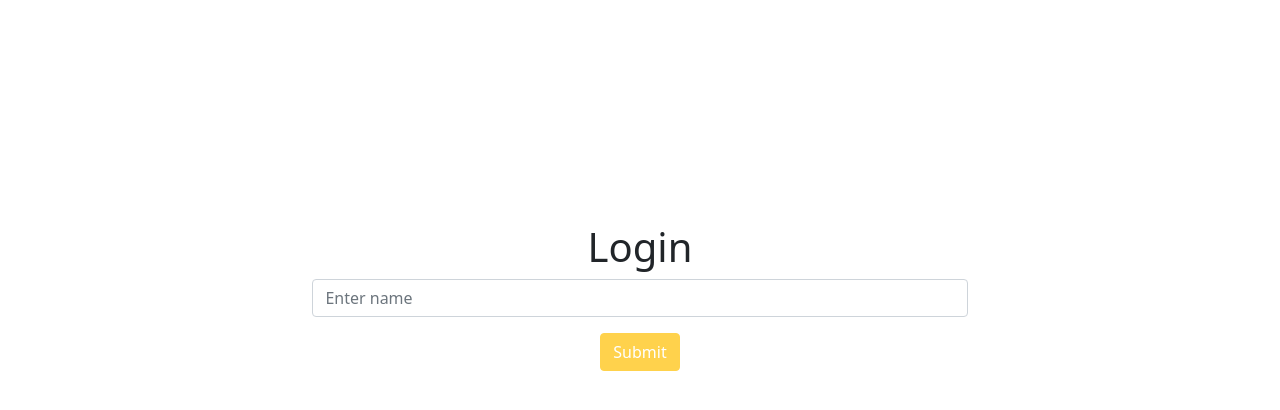
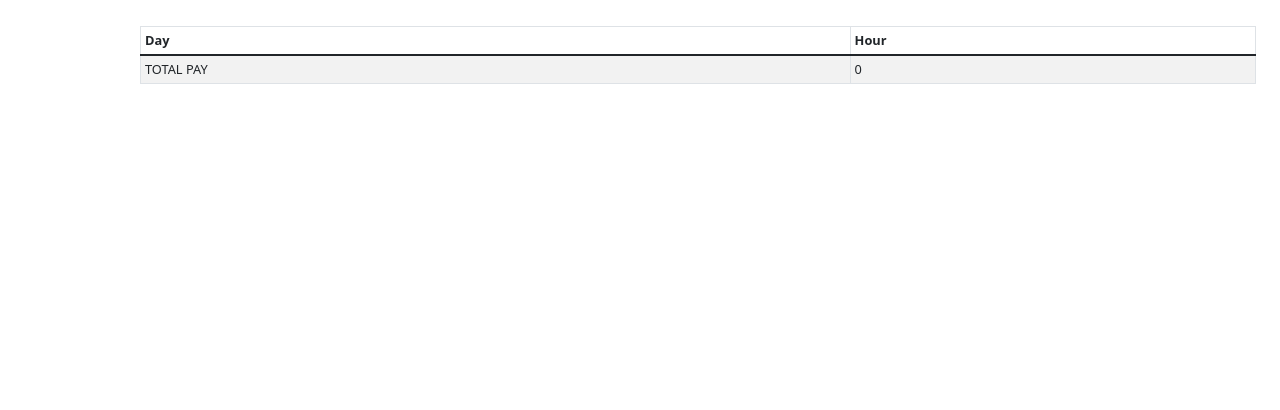
Before and after one commit to mertovich/mss, a React (Create React App) app in the folder web/: page /mss/month in a window 1280 px wide. Shown: the top 410 px of the page. Built offline with nearby package versions, Linux system fonts and the light colour scheme.

Commit message:
add(Table)

```diff
--- a/web/package.json
+++ b/web/package.json
@@ -14,6 +14,7 @@
     "react": "^18.1.0",
     "react-bootstrap": "^2.4.0",
     "react-dom": "^18.1.0",
+    "react-router-dom": "^6.3.0",
     "react-scripts": "5.0.1",
     "typescript": "^4.6.4",
     "web-vitals": "^2.1.4"
--- a/web/public/index.html
+++ b/web/public/index.html
@@ -28,7 +28,7 @@
   </head>
   <body>
     <noscript></noscript>
-    <div id="root"></div>
+    <div id="root">MSS</div>
     <!--
       This HTML file is a template.
       If you open it directly in the browser, you will see an empty page.
--- a/web/src/App.tsx
+++ b/web/src/App.tsx
@@ -1,6 +1,9 @@
 import React, { useState, useEffect } from 'react'
+import { Route, Routes } from 'react-router-dom'
+import Month from './pages/Month'
 import DashBoard from './pages/Dashboard'
 import Login from './pages/Login'
+import NavBar from './components/NavBar'
 
 type Props = {}
 
@@ -16,7 +19,7 @@ const App = (props: Props) => {
     console.log(user)
     localStorage.setItem('user', user)
     localStorage.setItem('isLoggedIn', 'true')
-    localStorage.setItem('data', JSON.stringify([0,0,0,0,0,0,0,0,0,0,0,0,0,0,0,0,0,0,0,0,0,0,0,0,0,0,0,0,0,0,0,]))
+    localStorage.setItem('data', JSON.stringify([0, 0, 0, 0, 0, 0, 0, 0, 0, 0, 0, 0, 0, 0, 0, 0, 0, 0, 0, 0, 0, 0, 0, 0, 0, 0, 0, 0, 0, 0, 0,]))
     localStorage.setItem('total', '0')
   }
 
@@ -34,13 +37,11 @@ const App = (props: Props) => {
   const handleLogout = () => {
     setIsLoggedIn(false)
     setUser(null)
-    localStorage.setItem('isLoggedIn', 'false')
-    localStorage.setItem('user', '')
-    localStorage.setItem('data', JSON.stringify([0,0,0,0,0,0,0,0,0,0,0,0,0,0,0,0,0,0,0,0,0,0,0,0,0,0,0,0,0,0,0,]))
     setTotal(0)
+    localStorage.clear()
   }
 
-  const addData = async (day:number, hour:number) => {
+  const addData = async (day: number, hour: number) => {
     const tmpData = data as number[]
     tmpData[day] = hour
     setData(tmpData)
@@ -51,7 +52,7 @@ const App = (props: Props) => {
   }
 
   const clearDashBoard = () => {
-    localStorage.setItem('data', JSON.stringify([0,0,0,0,0,0,0,0,0,0,0,0,0,0,0,0,0,0,0,0,0,0,0,0,0,0,0,0,0,0,0,]))
+    localStorage.setItem('data', JSON.stringify([0, 0, 0, 0, 0, 0, 0, 0, 0, 0, 0, 0, 0, 0, 0, 0, 0, 0, 0, 0, 0, 0, 0, 0, 0, 0, 0, 0, 0, 0, 0,]))
     const getData = JSON.parse(localStorage.getItem('data') || '[]')
     setData(getData)
     localStorage.setItem('total', '0')
@@ -74,11 +75,10 @@ const App = (props: Props) => {
 
   return (
     <div>
-        {isLoggedIn ?
-          <DashBoard total={total} clearDashBoard={clearDashBoard} data={data} addData={addData} handleLogout={handleLogout} user={user} />
-          :
-          <Login handleLogin={handleLogin} />
-        }
+      <Routes>
+        <Route path='mss/' element={isLoggedIn ? <div> <NavBar user={user} handleLogout={handleLogout} clearDashBoard={clearDashBoard}  /> <DashBoard total={total} data={data} addData={addData} /> </div> : <Login handleLogin={handleLogin} />} />
+        <Route path="mss/month" element={<Month data={data} total={total} />} />
+      </Routes>
     </div>
   )
 }
--- a/web/src/components/NavBar.tsx
+++ b/web/src/components/NavBar.tsx
@@ -1,21 +1,25 @@
 import React from 'react'
 import { Navbar, Nav, Container, NavDropdown } from 'react-bootstrap'
+import { Link } from 'react-router-dom'
 
 interface IProps {
     user: string | null
     handleLogout: () => void
-    clearDashBoard: () => void
+    clearDashBoard?: () => void
 }
 
-const NavBar: React.FC<IProps> = ({ user,handleLogout, clearDashBoard }) => {
+const NavBar: React.FC<IProps> = ({ user, handleLogout, clearDashBoard }) => {
     return (
         <div>
-            <Navbar style={{backgroundColor: '#FFE69A'}} variant="light">
+            <Navbar style={{ backgroundColor: '#FFE69A' }} variant="light">
                 <Container style={{
-                        justifyContent: 'center',
-                    }} >
+                    justifyContent: 'center',
+                }} >
                     <Nav>
                         <NavDropdown title={`Welcome ${user}`} id="navbarScrollingDropdown">
+                            <div className='text-center'>
+                                <Link style={{ textDecoration: 'none', color: 'black' }} to='month'>Table</Link>
+                            </div>
                             <NavDropdown.Item onClick={clearDashBoard} >Clear DashBoard</NavDropdown.Item>
                             <NavDropdown.Item onClick={handleLogout} >Log out</NavDropdown.Item>
                         </NavDropdown>
--- a/web/src/components/TotalCard.tsx
+++ b/web/src/components/TotalCard.tsx
@@ -1,5 +1,5 @@
 import React, { useState } from 'react'
-import { Container, Card, InputGroup, FormControl, Alert, Button } from 'react-bootstrap'
+import { Container, Card, InputGroup, FormControl, Alert, Button,} from 'react-bootstrap'
 import '../App.css'
 
 interface IProps {
@@ -36,6 +36,10 @@ const TotalCard: React.FC<IProps> = ({ total }) => {
         return false
     }
 
+    const saveTotalAmount = () => {
+        localStorage.setItem('totalAmount', JSON.stringify(totalAmount))
+    }
+
     return (
         <div>
             <Container>
@@ -49,12 +53,13 @@ return (
                             <Card.Header>Total Money {totalAmount}</Card.Header>
                         </Card.Text>
                         <InputGroup size="sm" className="mb-3">
-                            <InputGroup.Text style={{backgroundColor: '#FFFFFF'}} id="inputGroup-sizing-sm">Hourly wage</InputGroup.Text>
+                            <InputGroup.Text style={{ backgroundColor: '#FFFFFF' }} id="inputGroup-sizing-sm">Hourly wage</InputGroup.Text>
                             <FormControl onChange={amountHendler} type='number' aria-label="Small" aria-describedby="inputGroup-sizing-sm" />
                         </InputGroup>
                     </Card.Body>
-                {validated === '' ? null : <Alert key='danger' variant='danger'>Incorrect login please try again after checking.</Alert> }
-                <Button onClick={() => submitCard()} variant="light">calculate</Button>
+                    {validated === '' ? null : <Alert key='danger' variant='danger'>Incorrect login please try again after checking.</Alert>}
+                    <Button style={{margin: '1%'}} onClick={() => submitCard()} variant="light">calculate</Button>
+                    <Button style={{margin: '1%'}} onClick={() => saveTotalAmount()} variant="light">save</Button>
                 </Card>
             </Container>
         </div>
--- a/web/src/index.tsx
+++ b/web/src/index.tsx
@@ -4,14 +4,16 @@ import './index.css';
 import App from './App';
 import reportWebVitals from './reportWebVitals';
 import 'bootstrap/dist/css/bootstrap.min.css';
-
+import { BrowserRouter } from 'react-router-dom';
 
 const root = ReactDOM.createRoot(
   document.getElementById('root') as HTMLElement
 );
 root.render(
   <React.StrictMode>
+    <BrowserRouter>
       <App />
+    </BrowserRouter>
   </React.StrictMode>
 );
 
--- a/web/src/pages/Dashboard.tsx
+++ b/web/src/pages/Dashboard.tsx
@@ -1,23 +1,18 @@
 import React from 'react'
 import LineGraphs from '.././components/LineGraphs'
 import { Container, Col, Row } from 'react-bootstrap'
-import NavBar from '.././components/NavBar'
 import DaysCard from '../components/DaysCard'
 import TotalCard from '../components/TotalCard'
 
 interface IProps {
-  user: string | null
-  handleLogout: () => void
   addData: (days: number, hour: number) => void
   data: number[]
-  clearDashBoard: () => void
   total: number
 }
 
-const DashBoard: React.FC<IProps> = ({ user, handleLogout, addData, data, clearDashBoard, total }) => {
+const DashBoard: React.FC<IProps> = ({ addData, data, total }) => {
   return (
     <div>
-      <NavBar user={user} handleLogout={handleLogout} clearDashBoard={clearDashBoard} />
       <Container className='text-center' >
         <LineGraphs data={data} />
       </Container >
@@ -30,7 +25,7 @@ const DashBoard: React.FC<IProps> = ({ user, handleLogout, addData, data, clearD
             <DaysCard addData={addData} />
           </Col>
           <Col>
-            <TotalCard total={total}/>
+            <TotalCard total={total} />
           </Col>
         </Row>
       </Container>
--- a/web/src/pages/Login.tsx
+++ b/web/src/pages/Login.tsx
@@ -1,4 +1,4 @@
-import React, {useState} from 'react'
+import React, { useState } from 'react'
 import { Container } from 'react-bootstrap'
 import { Form, Button } from 'react-bootstrap'
 
@@ -25,7 +25,7 @@ const Login: React.FC<IProps> = ({ handleLogin }) => {
                         <Form.Group className="mb-3" controlId="name">
                             <Form.Control onChange={(e) => setUser(e.target.value)} type="name" placeholder="Enter name" />
                         </Form.Group>
-                        <Button onClick={() => handleLogin(user)} variant="primary" type="submit" style={{backgroundColor: '#FFD24C', borderColor: '#FFD24C'}} >
+                        <Button onClick={() => handleLogin(user)} variant="primary" type="submit" style={{ backgroundColor: '#FFD24C', borderColor: '#FFD24C' }} >
                             Submit
                         </Button>
                     </Form>
--- /dev/null
+++ b/web/src/pages/Month.tsx
@@ -0,0 +1,48 @@
+import React, { useEffect } from 'react'
+import { Container, Table } from 'react-bootstrap'
+
+interface IProps {
+    data: number[]
+    total: number
+}
+
+const Month: React.FC<IProps> = ({ data, total }) => {
+    const [totalMoney, setTotalMoney] = React.useState<number>()
+
+    useEffect(() => {
+        setTotalMoney(localStorage.getItem('totalAmount') ? Number(localStorage.getItem('totalAmount')) : 0)
+    }, [])
+    return (
+        <Container style={{
+            marginLeft: '10%',
+            marginTop: '2%',
+            fontSize: '0.8rem',
+        }}  >
+            <Table striped bordered hover size="sm">
+                <thead>
+                    <tr>
+                        <th>Day</th>
+                        <th>Hour</th>
+                    </tr>
+                </thead>
+                <tbody>
+                    {data.map((day, index) => {
+                        return (
+                            <tr key={index+1}>
+                                <td>{index+1}</td>
+                                <td>{day}</td>
+                            </tr>
+                        )
+                    }
+                    )}
+                    <tr>
+                        <td>TOTAL PAY</td>
+                        <td>{totalMoney}</td>
+                    </tr>
+                </tbody>
+            </Table>
+        </Container>
+    )
+}
+
+export default Month
```
Also changed, not shown: web/src/components/DaysCard.tsx (+7 -7 lines), web/src/components/LineGraphs.tsx (+5 -5 lines), 1 other file (tests, documents, lock files or other folders). Lines whose indentation alone changed are shown as unchanged.
